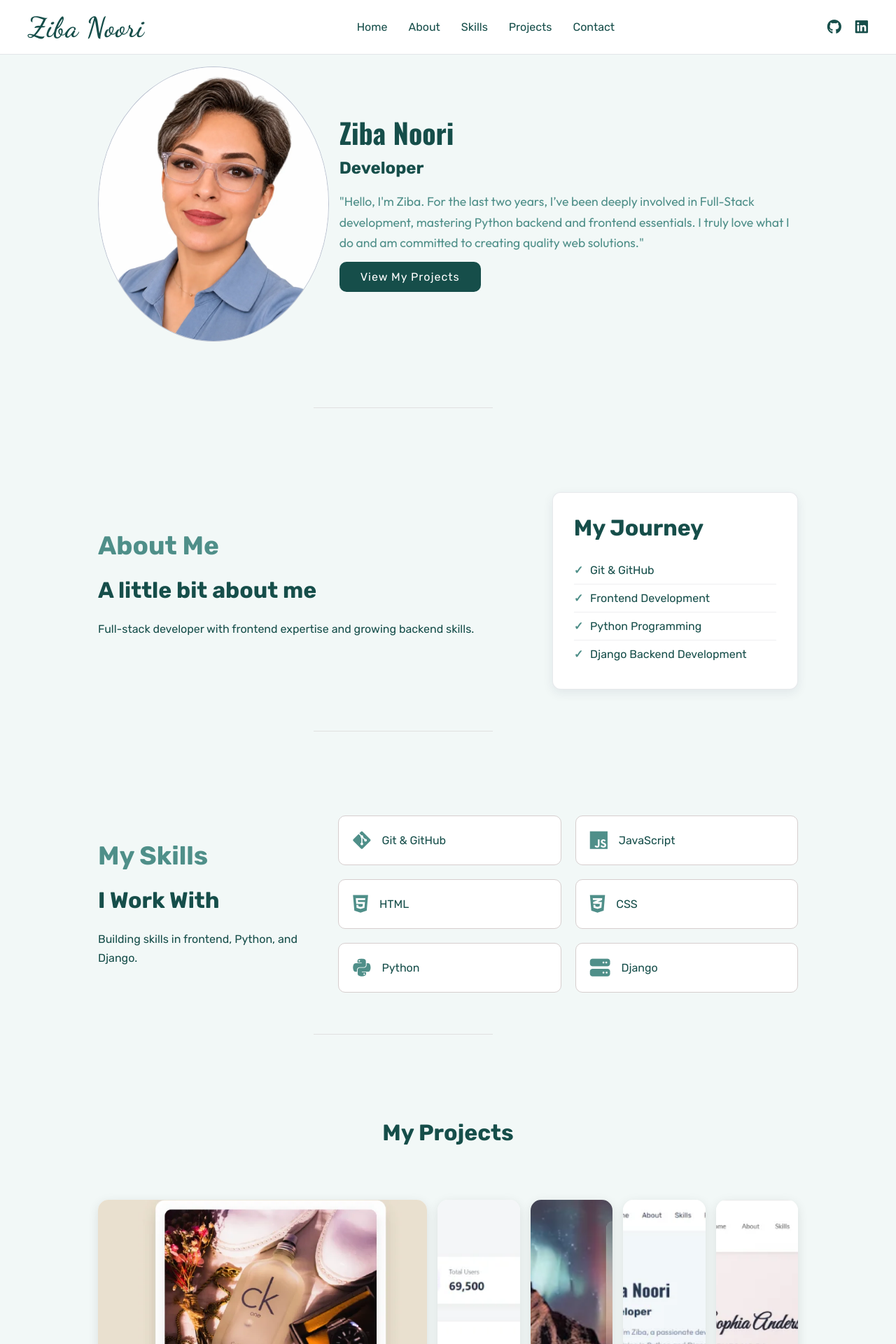
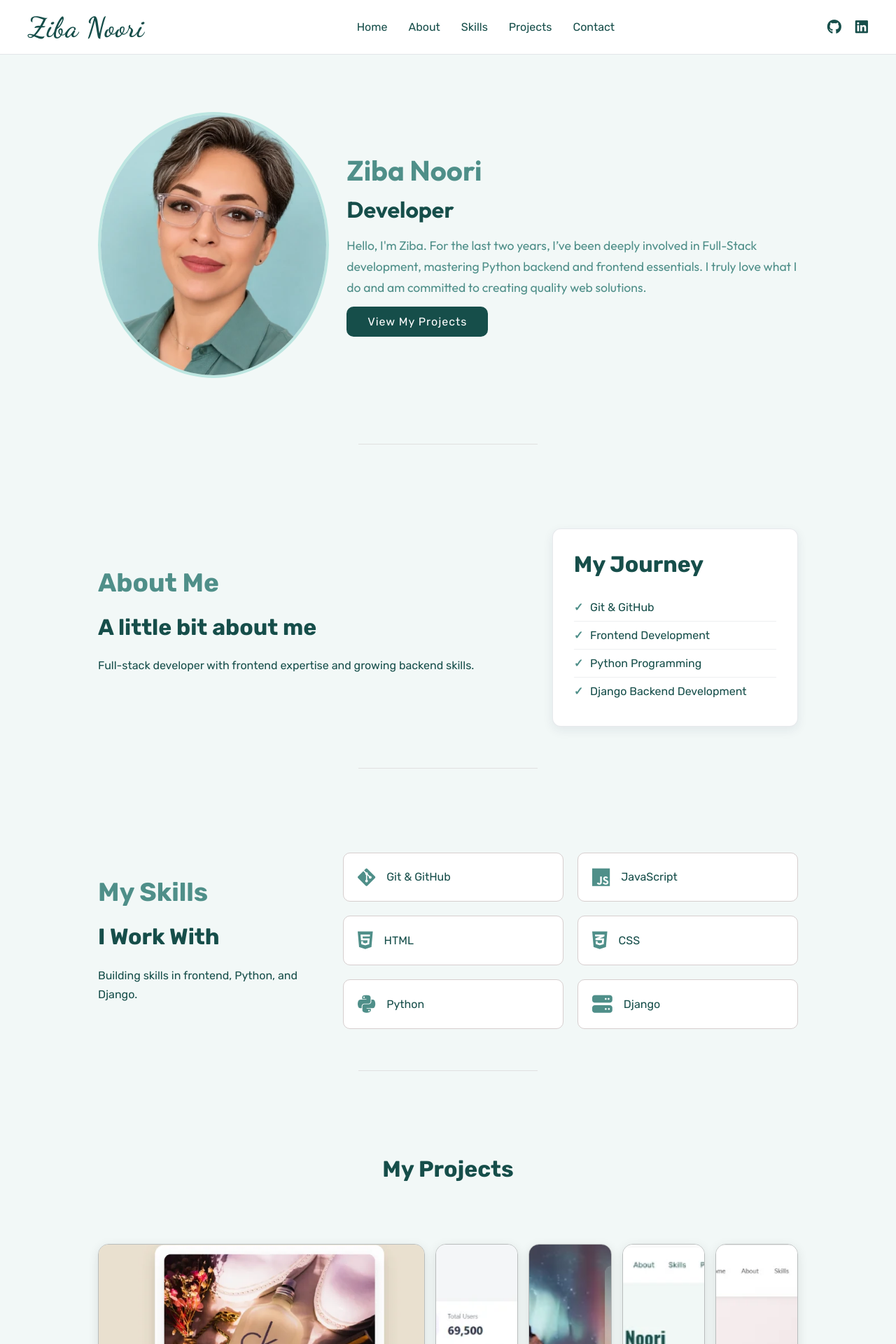
Before and after one commit to zibanoori/fullPortfo, a Django app: page / in a window 1280 px wide. Shown: the top 1920 px of the page at 70% size. Run offline with Django 5.2, Linux system fonts and the light colour scheme.

Commit message:
Integrate frontend assets into Django static structure and update main template

```diff
--- a/static/assets/css/style.css
+++ b/static/assets/css/style.css
@@ -30,17 +30,20 @@ img {
 }
 .container {
   max-width: 1000px;
-  width: 90%;
+  width: 100%;
   margin: auto;
   display: flex;
   flex-direction: row;
   justify-content: center;
   align-items: center;
-  gap: 15px;
+  gap: 25px;
 }
 .hero-image {
   flex: 1;
-  border: 1px solid #bbc1d0;
+  width: 400px;
+  height: 380px;
+  max-width: 100%;
+  border: 4px solid #bde6e1;
   border-radius: 50%;
   overflow: hidden;
 }
@@ -55,6 +58,7 @@ img {
 }
 .hero {
   padding: 95px 0;
+  padding-top: 160px;
 }
 .btn-primary {
   display: inline-block;
@@ -82,15 +86,15 @@ img {
   margin-bottom: 12px;
 }
 .profile-name {
-  font-family: var(--font-heading);
+  font-family: var(--font-alt);
   font-size: 2.5rem;
-  color: var(--color-primary);
+  color: var(--color-secondary);
   line-height: 1.2;
   margin-bottom: 12px;
 }
 .job-title {
-  font-family: var(--font-main);
-  font-size: 1.5rem;
+  font-family: var(--font-alt);
+  font-size: 2rem;
   color: var(--color-primary);
   line-height: 1.3;
   margin-bottom: 16px;
@@ -533,7 +545,7 @@ section::after {
   margin: 0 auto;
   position: absolute;
   bottom: 0;
-  left: 35%;
+  left: 40%;
 }
 
 .contact::after {
--- a/template/index.html
+++ b/template/index.html
@@ -15,7 +14,8 @@
       href="https://fonts.googleapis.com/css2?family=Dancing+Script:wght@400..700&family=Oswald:wght@200..700&family=Outfit:wght@100..900&family=Rubik:ital,wght@0,300..900;1,300..900&display=swap"
       rel="stylesheet"
     />
-    <link rel="stylesheet" href="{% static "assets/css/style.css" %}" />
+    <link rel="icon" type="image/svg+xml" href="assets/images/favicon.svg" />
+    <link rel="stylesheet" href="assets/css/style.css" />
   </head>
   <body>
     <header class="site-header">
@@ -53,17 +53,17 @@
       <section id="home" class="hero">
         <div class="container">
           <figure class="hero-image">
-            <img src="assets/images/z-n.webp" alt="z-n" />
+            <img src="assets/images/z-n-2.webp" alt="z-n" />
           </figure>
 
           <div class="hero-content">
             <h2 class="profile-name">Ziba Noori</h2>
             <h3 class="job-title">Developer</h3>
             <p class="profile-text">
-              "Hello, I'm Ziba. For the last two years, I’ve been deeply
-              involved in Full-Stack development, mastering Python backend and
-              frontend essentials. I truly love what I do and am committed to
-              creating quality web solutions."
+              Hello, I'm Ziba. For the last two years, I’ve been deeply involved
+              in Full-Stack development, mastering Python backend and frontend
+              essentials. I truly love what I do and am committed to creating
+              quality web solutions.
             </p>
 
             <a href="#projects" class="btn-primary">View My Projects</a>
```
Also changed, not shown: other parts of static/assets/css/style.css (+139 -4 lines), other parts of template/index.html (+34 -6 lines), static/assets/images/favicon.svg (added), static/assets/images/portfo.webp (added), static/assets/images/portfolio-zn.webp (deleted), static/assets/images/z-n-2.webp (added), static/assets/images/ziba.webp (added).
